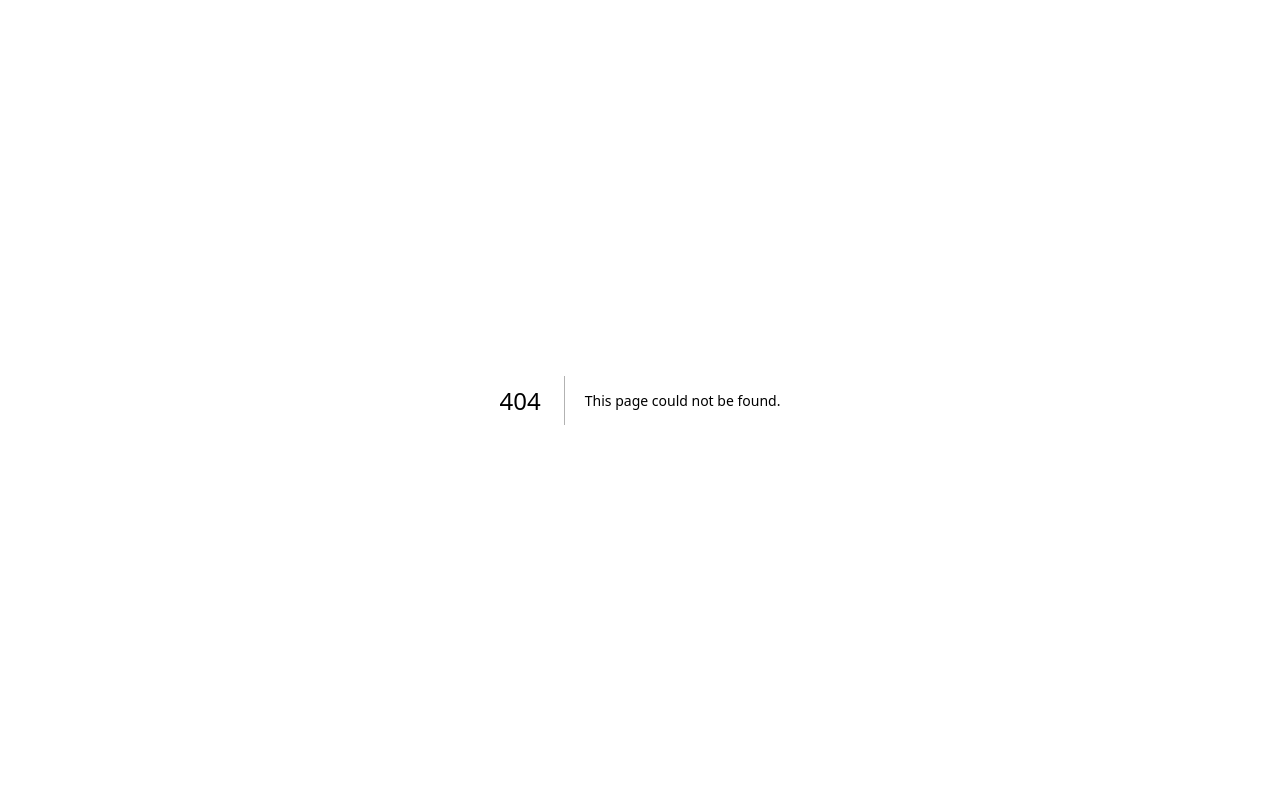
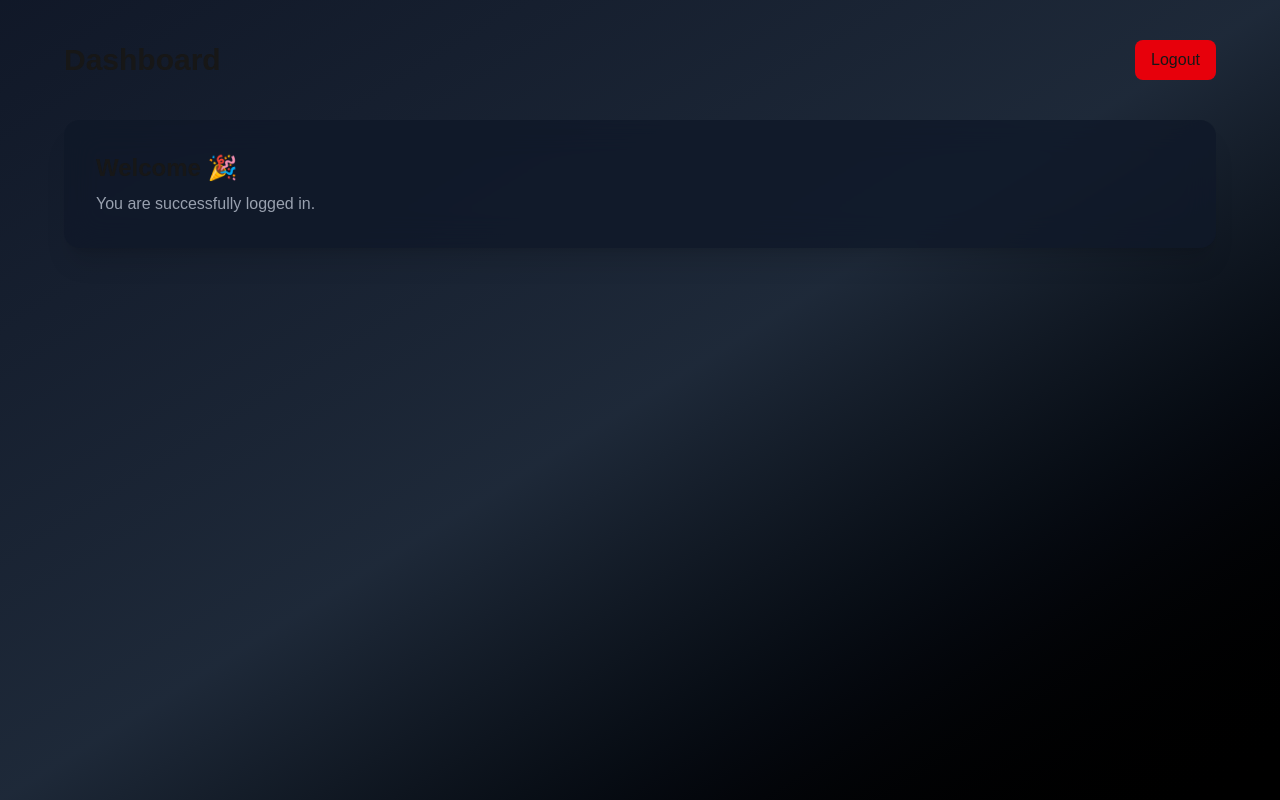
Before and after one commit to diwasbk/Next.js-Learning-App, a Next.js app: page /example/dashboard in a window 1280 px wide. Before the commit this address had no page. Built offline with nearby package versions, Linux system fonts and the light colour scheme.

Commit message:
Integrate login API with login form

```diff
--- a/app/(auth)/components/login-form.tsx
+++ b/app/(auth)/components/login-form.tsx
@@ -1,6 +1,46 @@
+"use client"
 import Link from "next/link";
+import { useRouter } from "next/navigation";
+import { useState, useTransition } from "react";
+import { useForm } from "react-hook-form";
+import { loginSchema, loginType } from "../login/schema";
+import { zodResolver } from "@hookform/resolvers/zod";
+import { handleUserLogin } from "@/app/lib/actions/auth-actions";
 
 export default function LoginForm() {
+    const router = useRouter();
+    const [isPending, setTransition] = useTransition();
+    const [error, setError] = useState("");
+
+    const {
+        register,
+        handleSubmit,
+        formState: { errors }
+    } = useForm<loginType>(
+        {
+            resolver: zodResolver(loginSchema)
+        }
+    );
+
+    const onSubmit = async (data: loginType) => {
+        setError("");
+
+        try {
+            const res = await handleUserLogin(data);
+
+            if (!res.success) {
+                throw new Error(res.message || "Login failed!");
+            }
+
+            setTransition(()=>{
+                router.push("/example/dashboard")
+            })
+
+        } catch (err: any) {
+            setError(err.message || "Login failed!");
+        };
+    };
+
     return (
         <main className="min-h-screen bg-linear-to-br from-gray-900 via-gray-800 to-black flex items-center justify-center px-6">
             <div className="w-full max-w-md bg-gray-900/80 backdrop-blur-lg rounded-2xl shadow-xl p-8">
@@ -13,17 +53,25 @@ export default function LoginForm() {
                     Login to your account
                 </p>
 
+                {/* Server Error */}
+                    {error && (
+                        <div className="p-3 bg-yellow-200 border border-red-500 text-sm text-red-500 mb-2 rounded-xl"> {error}</div>
+                    )}
+
                 {/* Form */}
-                <form className="space-y-5">
+                <form onSubmit={handleSubmit(onSubmit)} className="space-y-5">
                     <div>
                         <label className="block text-sm text-gray-300 mb-1">
                             Email
                         </label>
                         <input
-                            type="email"
+                            {...register("email")}
                             placeholder="you@example.com"
                             className="w-full px-4 py-3 rounded-lg bg-gray-800 text-white border border-gray-700 focus:outline-none focus:ring-2 focus:ring-blue-500"
                         />
+                        {errors.email && (
+                            <p className="text-xs text-red-500 mt-2">{errors.email.message}</p>
+                        )}
                     </div>
 
                     <div>
@@ -31,10 +79,14 @@ export default function LoginForm() {
                             Password
                         </label>
                         <input
+                            {...register("password")}
                             type="password"
                             placeholder="••••••••"
                             className="w-full px-4 py-3 rounded-lg bg-gray-800 text-white border border-gray-700 focus:outline-none focus:ring-2 focus:ring-blue-500"
                         />
+                        {errors.password && (
+                            <p className="text-xs text-red-500 mt-2">{errors.password.message}</p>
+                        )}
                     </div>
 
                     {/* Actions */}
@@ -51,9 +103,10 @@ export default function LoginForm() {
                     {/* Button */}
                     <button
                         type="submit"
+                        disabled={isPending}
                         className="w-full py-3 rounded-lg bg-blue-600 hover:bg-blue-500 transition font-semibold cursor-pointer"
                     >
-                        Login
+                        {isPending ? "Logging..." : "Login"}
                     </button>
                 </form>
 
--- a/app/(auth)/login/schema.ts
+++ b/app/(auth)/login/schema.ts
@@ -1,7 +1,7 @@
 import z from "zod";
 
 export const loginSchema = z.object({
-    email: z.string().nonempty("Full name is required").email({ message: "Please enter a valid email address." }),
+    email: z.string().nonempty("Email is required.").email({ message: "Please enter a valid email address." }),
     password: z.string().nonempty("Password is required.")
 });
 
--- /dev/null
+++ b/app/example/dashboard/page.tsx
@@ -0,0 +1,33 @@
+"use client"
+
+import Link from "next/link";
+
+export default function Page() {
+    return (
+        <main className="min-h-screen bg-linear-to-br from-gray-900 via-gray-800 to-black px-6 py-10">
+            <div className="max-w-6xl mx-auto">
+
+                {/* Header */}
+                <header className="flex items-center justify-between mb-10">
+                    <h1 className="text-3xl font-bold">Dashboard</h1>
+                    <Link
+                        href="/logout"
+                        className="px-4 py-2 rounded-lg bg-red-600 hover:bg-red-500 transition font-medium"
+                    >
+                        Logout
+                    </Link>
+                </header>
+
+                {/* Welcome Card */}
+                <section className="mt-10">
+                    <div className="bg-gray-900/80 backdrop-blur-lg rounded-2xl shadow-xl p-8">
+                        <h2 className="text-2xl font-bold mb-2">Welcome 🎉</h2>
+                        <p className="text-gray-400">
+                            You are successfully logged in.
+                        </p>
+                    </div>
+                </section>
+            </div>
+        </main>
+    );
+}
```
